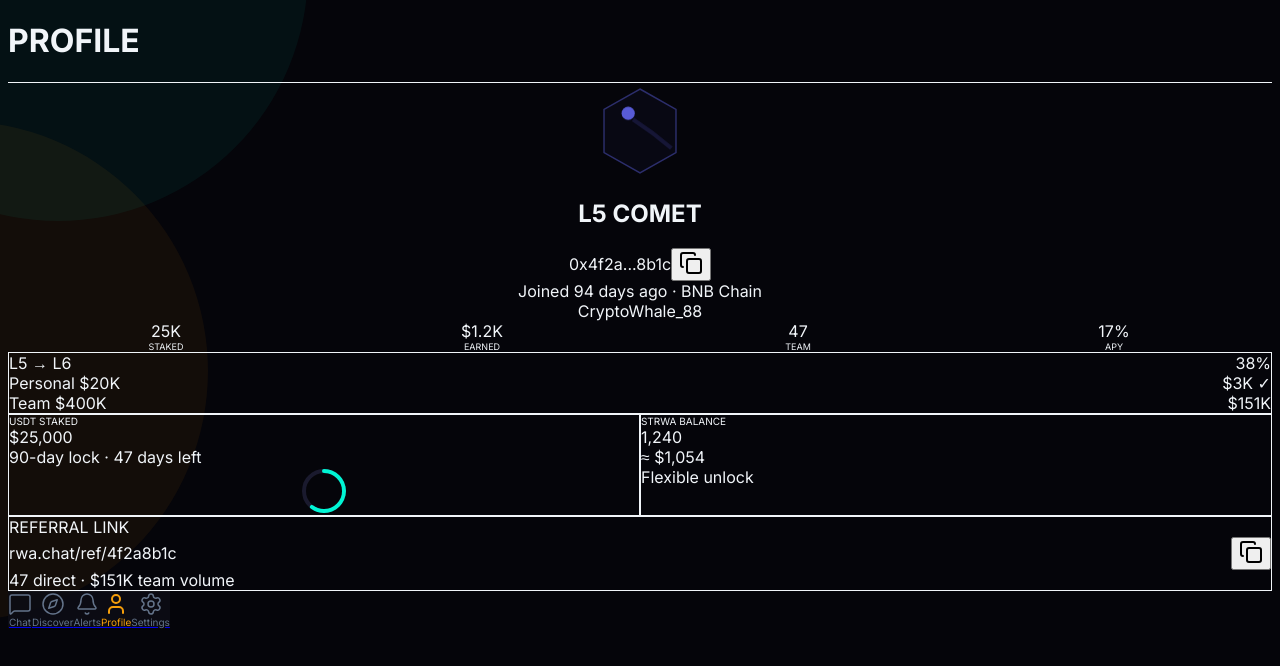
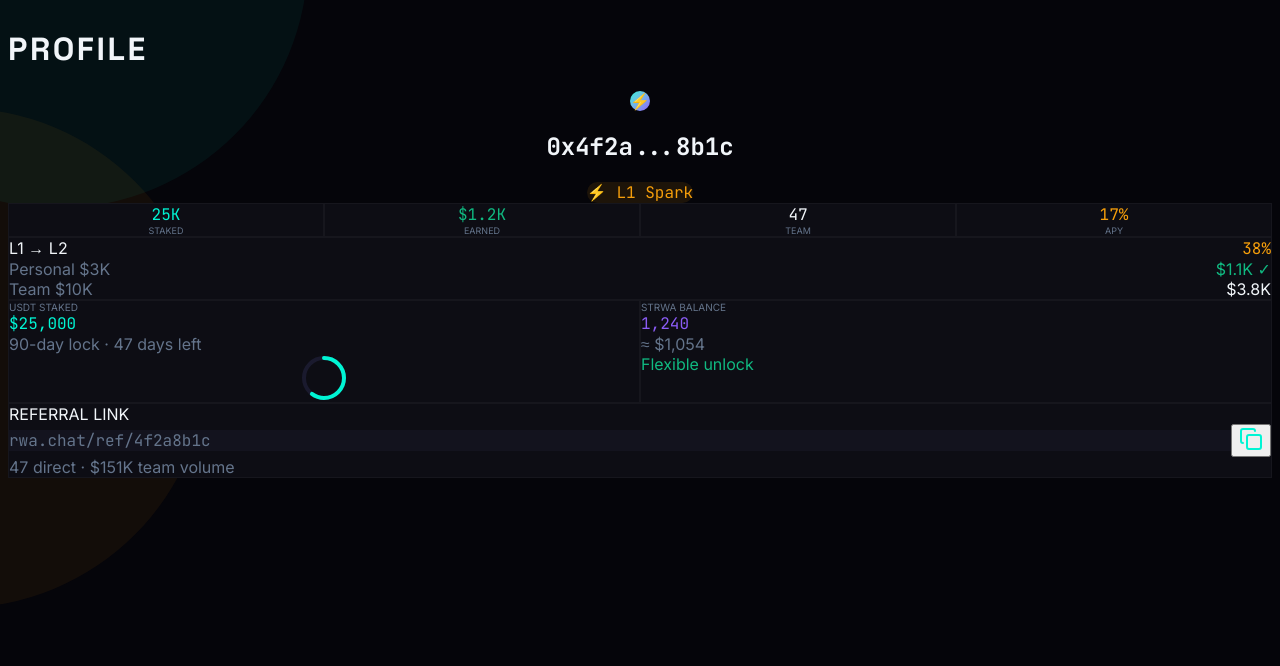
Before and after one commit to wx6668888/rwa-defi-chat, a Next.js app: page /profile in a window 1280 px wide. Shown: the top 666 px of the page. Built offline with nearby package versions, Linux system fonts and the light colour scheme.

Commit message:
Add profile page with stats and portfolio

```diff
--- a/app/profile/page.tsx
+++ b/app/profile/page.tsx
@@ -1,85 +1,85 @@
-"use client";
+"use client"
 
-import { Copy, ExternalLink } from "lucide-react";
-import { BottomNav } from "@/components/bottom-nav";
-import { BackgroundEffects } from "@/components/background-effects";
-import { NodeHexIcon } from "@/components/node-hex-icon";
-import { NODE_LEVELS } from "@/lib/node-levels";
+import { Copy } from "lucide-react"
 
 export default function ProfilePage() {
-  const currentLevel = NODE_LEVELS[4]; // L5
-
   return (
-    <div className="min-h-screen bg-void-black pb-20">
-      <BackgroundEffects />
-
-      {/* Header */}
-      <div className="relative z-10 bg-surface-1/80 backdrop-blur-xl border-b border-border-subtle px-6 py-4">
-        <h1 className="font-display text-lg font-bold text-text-primary">PROFILE</h1>
+    <div className="relative flex min-h-screen flex-col bg-[#05050a] pb-20">
+      {/* Background effects */}
+      <div className="pointer-events-none fixed inset-0">
+        <div className="absolute -right-[200px] top-[100px] h-[500px] w-[500px] rounded-full bg-[#f59e0b] opacity-[0.06] blur-3xl" />
+        <div className="absolute -bottom-[200px] -left-[200px] h-[500px] w-[500px] rounded-full bg-[#00f5d4] opacity-[0.05] blur-3xl" />
       </div>
 
-      <div className="relative z-10 px-6 py-8 space-y-6">
-        {/* Hero */}
-        <div className="text-center">
-          <div className="mb-4 flex justify-center">
-            <NodeHexIcon config={currentLevel} size={96} showCode={false} />
+      {/* Content */}
+      <div className="relative z-10 px-5 pt-6">
+        {/* Header */}
+        <h1 className="mb-6 font-[family-name:var(--font-space-grotesk)] text-lg font-extrabold uppercase tracking-[0.08em] text-[#f1f5f9]">
+          Profile
+        </h1>
+
+        {/* Avatar & Level */}
+        <div className="mb-6 flex flex-col items-center">
+          <div className="mb-3 flex h-24 w-24 items-center justify-center rounded-full bg-gradient-to-br from-[#00f5d4] to-[#8b5cf6] text-4xl">
+            ⚡
           </div>
-          <h2 className="font-display text-2xl font-bold text-text-primary mb-2">L5 COMET</h2>
-          <div className="flex items-center justify-center gap-2 mb-2">
-            <span className="font-mono text-sm text-text-secondary">0x4f2a...8b1c</span>
-            <button className="text-plasma-cyan"><Copy className="w-4 h-4" /></button>
+          <h2 className="font-[family-name:var(--font-jetbrains-mono)] text-xl font-bold text-[#f1f5f9]">
+            0x4f2a...8b1c
+          </h2>
+          <div className="mt-2 rounded-full bg-[#f59e0b]/10 px-3 py-1">
+            <span className="font-[family-name:var(--font-jetbrains-mono)] text-sm font-bold text-[#f59e0b]">
+              ⚡ L1 Spark
+            </span>
           </div>
-          <div className="text-xs text-text-disabled">Joined 94 days ago · BNB Chain</div>
-          <div className="text-sm text-text-primary mt-2 font-medium">CryptoWhale_88</div>
         </div>
 
-        {/* Stats */}
-        <div className="grid grid-cols-4 gap-3">
-          <div className="text-center">
-            <div className="font-mono text-lg font-bold text-plasma-cyan">25K</div>
-            <div className="text-[9px] text-text-secondary uppercase tracking-wider mt-1">Staked</div>
+        {/* Stats Grid */}
+        <div className="mb-6 grid grid-cols-4 gap-3">
+          <div className="rounded-xl border border-[rgba(255,255,255,0.04)] bg-[#0d0d14] p-3 text-center">
+            <div className="font-[family-name:var(--font-jetbrains-mono)] text-lg font-bold text-[#00f5d4]">25K</div>
+            <div className="mt-1 text-[9px] uppercase tracking-wider text-[#64748b]">Staked</div>
           </div>
-          <div className="text-center">
-            <div className="font-mono text-lg font-bold text-success">$1.2K</div>
-            <div className="text-[9px] text-text-secondary uppercase tracking-wider mt-1">Earned</div>
+          <div className="rounded-xl border border-[rgba(255,255,255,0.04)] bg-[#0d0d14] p-3 text-center">
+            <div className="font-[family-name:var(--font-jetbrains-mono)] text-lg font-bold text-[#10b981]">$1.2K</div>
+            <div className="mt-1 text-[9px] uppercase tracking-wider text-[#64748b]">Earned</div>
           </div>
-          <div className="text-center">
-            <div className="font-mono text-lg font-bold text-text-primary">47</div>
-            <div className="text-[9px] text-text-secondary uppercase tracking-wider mt-1">Team</div>
+          <div className="rounded-xl border border-[rgba(255,255,255,0.04)] bg-[#0d0d14] p-3 text-center">
+            <div className="font-[family-name:var(--font-jetbrains-mono)] text-lg font-bold text-[#f1f5f9]">47</div>
+            <div className="mt-1 text-[9px] uppercase tracking-wider text-[#64748b]">Team</div>
           </div>
-          <div className="text-center">
-            <div className="font-mono text-lg font-bold text-gold-node">17%</div>
-            <div className="text-[9px] text-text-secondary uppercase tracking-wider mt-1">APY</div>
+          <div className="rounded-xl border border-[rgba(255,255,255,0.04)] bg-[#0d0d14] p-3 text-center">
+            <div className="font-[family-name:var(--font-jetbrains-mono)] text-lg font-bold text-[#f59e0b]">17%</div>
+            <div className="mt-1 text-[9px] uppercase tracking-wider text-[#64748b]">APY</div>
           </div>
         </div>
 
         {/* Level Progress */}
-        <div className="bg-surface-1 border border-border-subtle rounded-xl p-5">
-          <div className="flex items-center justify-between mb-3">
-            <span className="text-sm font-bold text-text-primary">L5 → L6</span>
-            <span className="font-mono text-sm font-bold text-gold-node">38%</span>
+        <div className="mb-6 rounded-xl border border-[rgba(255,255,255,0.04)] bg-[#0d0d14] p-5">
+          <div className="mb-3 flex items-center justify-between">
+            <span className="text-sm font-bold text-[#f1f5f9]">L1 → L2</span>
+            <span className="font-[family-name:var(--font-jetbrains-mono)] text-sm font-bold text-[#f59e0b]">38%</span>
           </div>
-          <div className="h-2 bg-surface-2 rounded-full mb-4 overflow-hidden">
-            <div className="h-full bg-gradient-to-r from-gold-node to-warning rounded-full" style={{ width: "38%" }} />
+          <div className="mb-4 h-2 overflow-hidden rounded-full bg-[#13131e]">
+            <div className="h-full rounded-full bg-gradient-to-r from-[#f59e0b] to-[#fb923c]" style={{ width: "38%" }} />
           </div>
           <div className="space-y-2 text-xs">
             <div className="flex justify-between">
-              <span className="text-text-secondary">Personal $20K</span>
-              <span className="text-success">$3K ✓</span>
+              <span className="text-[#64748b]">Personal $3K</span>
+              <span className="text-[#10b981]">$1.1K ✓</span>
             </div>
             <div className="flex justify-between">
-              <span className="text-text-secondary">Team $400K</span>
-              <span className="text-text-primary">$151K</span>
+              <span className="text-[#64748b]">Team $10K</span>
+              <span className="text-[#f1f5f9]">$3.8K</span>
             </div>
           </div>
         </div>
 
         {/* Portfolio */}
-        <div className="grid grid-cols-2 gap-3">
-          <div className="bg-surface-1 border border-border-subtle rounded-xl p-4">
-            <div className="text-[10px] text-text-secondary uppercase tracking-wider mb-2">USDT STAKED</div>
-            <div className="font-mono text-xl font-bold text-plasma-cyan mb-3">$25,000</div>
-            <div className="text-xs text-text-secondary mb-2">90-day lock · 47 days left</div>
+        <div className="mb-6 grid grid-cols-2 gap-3">
+          <div className="rounded-xl border border-[rgba(255,255,255,0.04)] bg-[#0d0d14] p-4">
+            <div className="mb-2 text-[10px] uppercase tracking-wider text-[#64748b]">USDT STAKED</div>
+            <div className="mb-3 font-[family-name:var(--font-jetbrains-mono)] text-xl font-bold text-[#00f5d4]">$25,000</div>
+            <div className="mb-2 text-xs text-[#64748b]">90-day lock · 47 days left</div>
             <div className="flex justify-center">
               <svg width="48" height="48" style={{ transform: 'rotate(-90deg)' }}>
                 <circle cx="24" cy="24" r="20" fill="none" stroke="#1a1a2e" strokeWidth="4" />
@@ -87,28 +87,28 @@ export default function ProfilePage() {
               </svg>
             </div>
           </div>
-          <div className="bg-surface-1 border border-border-subtle rounded-xl p-4">
-            <div className="text-[10px] text-text-secondary uppercase tracking-wider mb-2">stRWA BALANCE</div>
-            <div className="font-mono text-xl font-bold text-void-purple mb-1">1,240</div>
-            <div className="text-xs text-text-secondary mb-3">≈ $1,054</div>
-            <div className="text-xs text-success font-medium">Flexible unlock</div>
+          <div className="rounded-xl border border-[rgba(255,255,255,0.04)] bg-[#0d0d14] p-4">
+            <div className="mb-2 text-[10px] uppercase tracking-wider text-[#64748b]">stRWA BALANCE</div>
+            <div className="mb-1 font-[family-name:var(--font-jetbrains-mono)] text-xl font-bold text-[#8b5cf6]">1,240</div>
+            <div className="mb-3 text-xs text-[#64748b]">≈ $1,054</div>
+            <div className="text-xs font-medium text-[#10b981]">Flexible unlock</div>
           </div>
         </div>
 
-        {/* Referral */}
-        <div className="bg-surface-1 border border-border-subtle rounded-xl p-5">
-          <div className="text-xs font-bold text-text-primary mb-3">REFERRAL LINK</div>
-          <div className="flex items-center gap-2 mb-3">
-            <div className="flex-1 bg-surface-2 rounded-lg px-3 py-2 font-mono text-xs text-text-secondary truncate">
+        {/* Referral Link */}
+        <div className="rounded-xl border border-[rgba(255,255,255,0.04)] bg-[#0d0d14] p-5">
+          <div className="mb-3 text-xs font-bold uppercase text-[#f1f5f9]">REFERRAL LINK</div>
+          <div className="mb-3 flex items-center gap-2">
+            <div className="flex-1 truncate rounded-lg bg-[#13131e] px-3 py-2 font-[family-name:var(--font-jetbrains-mono)] text-xs text-[#64748b]">
               rwa.chat/ref/4f2a8b1c
             </div>
-            <button className="text-plasma-cyan"><Copy className="w-4 h-4" /></button>
+            <button className="text-[#00f5d4]">
+              <Copy className="h-4 w-4" />
+            </button>
           </div>
-          <div className="text-xs text-text-secondary">47 direct · $151K team volume</div>
+          <div className="text-xs text-[#64748b]">47 direct · $151K team volume</div>
         </div>
       </div>
-
-      <BottomNav />
     </div>
-  );
+  )
 }
```
